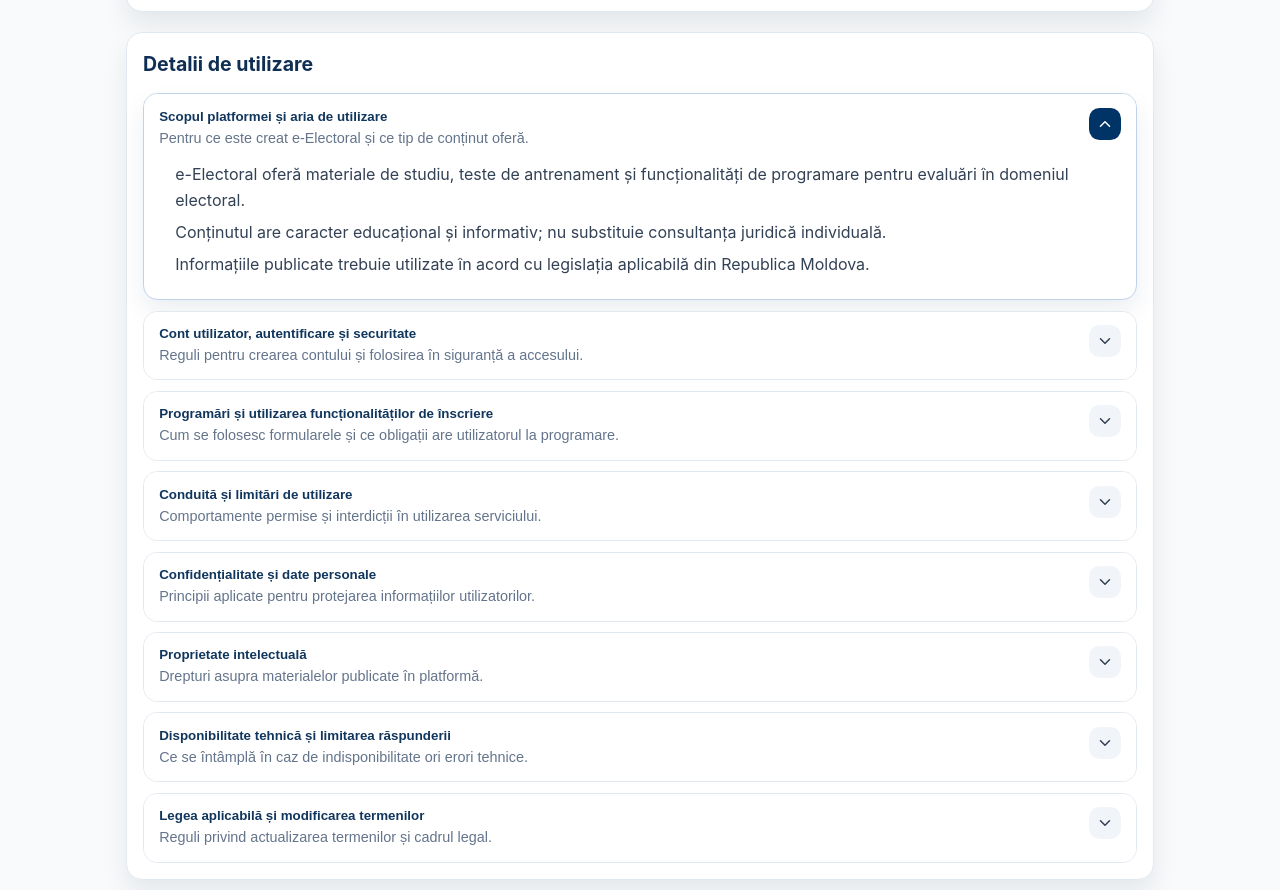
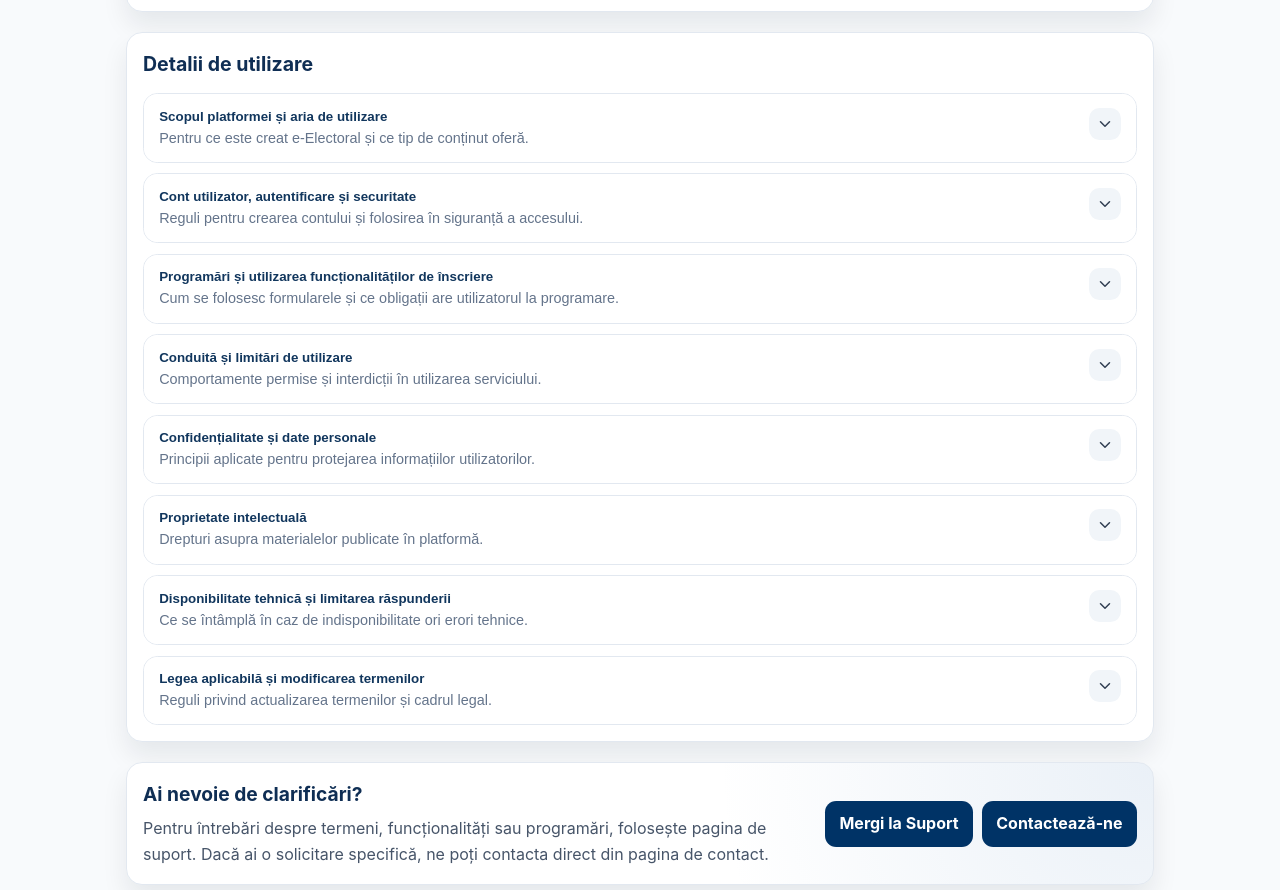
Before and after one commit to roscaiana/Proiect-MRSTweb, a React (Vite) app in the folder frontend/: page /termeni-conditii in a window 1280 px wide. Shown: the part 872-1762 px from the top of the page. Built offline with nearby package versions, Linux system fonts and the light colour scheme.

Commit message:
fix(terms): start with all sections collapsed

```diff
--- a/frontend/src/pages/terms/TermsAndConditions.tsx
+++ b/frontend/src/pages/terms/TermsAndConditions.tsx
@@ -135,7 +135,7 @@ const TERMS_SECTIONS: TermsSection[] = [
 ];
 
 export default function TermsAndConditions() {
-    const [openSectionId, setOpenSectionId] = useState<string | null>(TERMS_SECTIONS[0]?.id ?? null);
+    const [openSectionId, setOpenSectionId] = useState<string | null>(null);
 
     const toggleSection = (sectionId: string) => {
         setOpenSectionId((current) => (current === sectionId ? null : sectionId));
```
